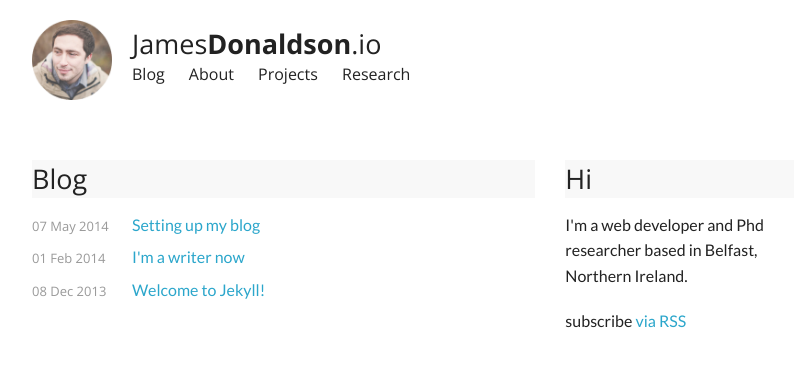
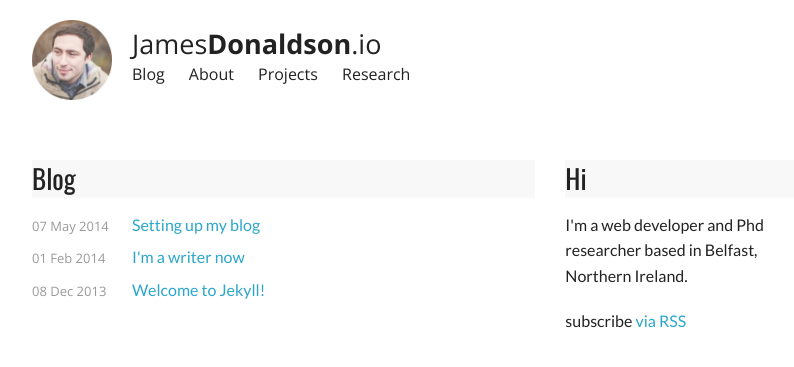
Before and after one commit to jdonaldson10/jdonaldson10.github.io, a Jekyll site: the page built from index.html, in a window 1280 px wide. Shown: the top 367 px of the page, without its empty margins (223-1017 px from the left). Built offline with Jekyll 4.4.1, drawn with Linux system fonts in a browser that asks for light colours; Markdown is read by kramdown in place of the engine named in the settings.

Commit message:
Changing h* font to oswald

```diff
--- a/assets/css/site.css
+++ b/assets/css/site.css
@@ -18,6 +18,7 @@ strong, b{
 
 h1,h2,h3,h4,h5,h6{
 	font-family: 'Open Sans', sans-serif;
+	font-family: Oswald, sans-serif;
 	font-weight: 300;
 }
 
```
